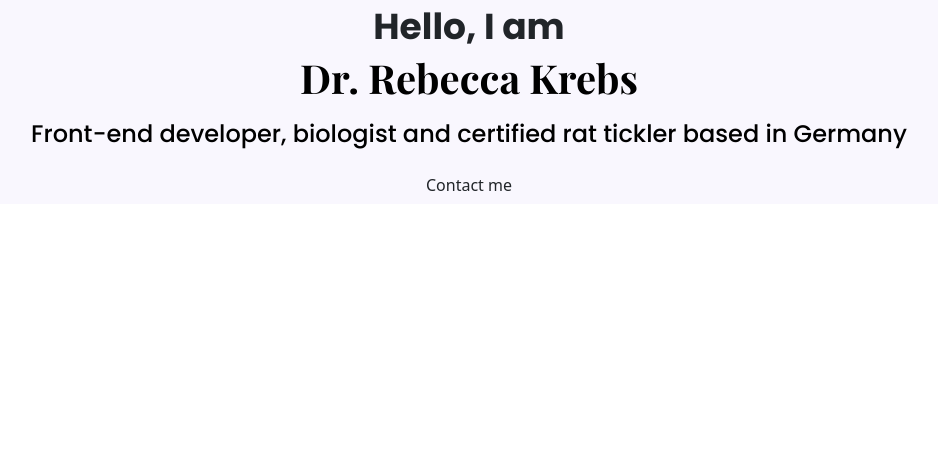
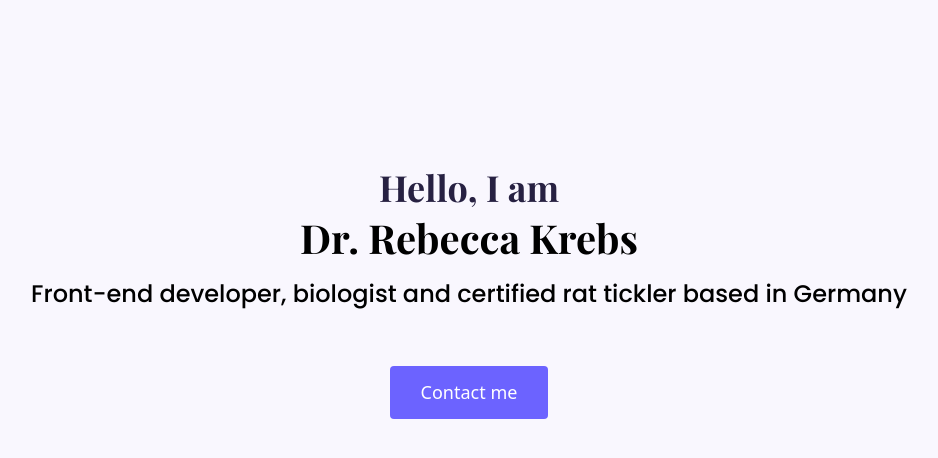
Before and after one commit to Countess-Magpyr/myportfolio, a plain HTML site: page index.html in a window 1280 px wide. Shown: the whole page, without its empty margins (171-1109 px from the left). Drawn offline with nearby package versions, Linux system fonts and the light colour scheme.

Commit message:
style updates

```diff
--- a/index.html
+++ b/index.html
@@ -35,11 +35,13 @@
     <div class="hero">
       <p>Hello, I am</p>
       <h1>Dr. Rebecca Krebs</h1>
-      <h2>
+      <h2 class="mb-5">
         Front-end developer, biologist and certified rat tickler based in
         Germany
       </h2>
-      <a href="#" class="btn btn-branding">Contact me</a>
+      <div>
+        <a href="#" class="btn btn-branding">Contact me</a>
+      </div>
     </div>
   </body>
 </html>
--- a/src/styles.css
+++ b/src/styles.css
@@ -20,13 +20,15 @@ p {
 .hero {
   background-color: #f9f7fe;
   text-align: center;
+  padding: 160px 20px;
 }
 
-.hero p {2
+.hero p {
   font-family: "Playfair Display", serif;
   font-size: 36px;
   font-weight: bold;
-  margin:0;
+  margin: 0;
+  color: #272142;
 }
 
 .hero h2 {
@@ -35,3 +37,12 @@ p {
   font-size: 24px;
   line-height: 2;
 }
+
+.btn-branding {
+  background: #6c63ff;
+  border-radius: 4px;
+  color: white;
+  font-size: 18px;
+  line-height: 27px;
+  padding: 12px 30px;
+}
```
